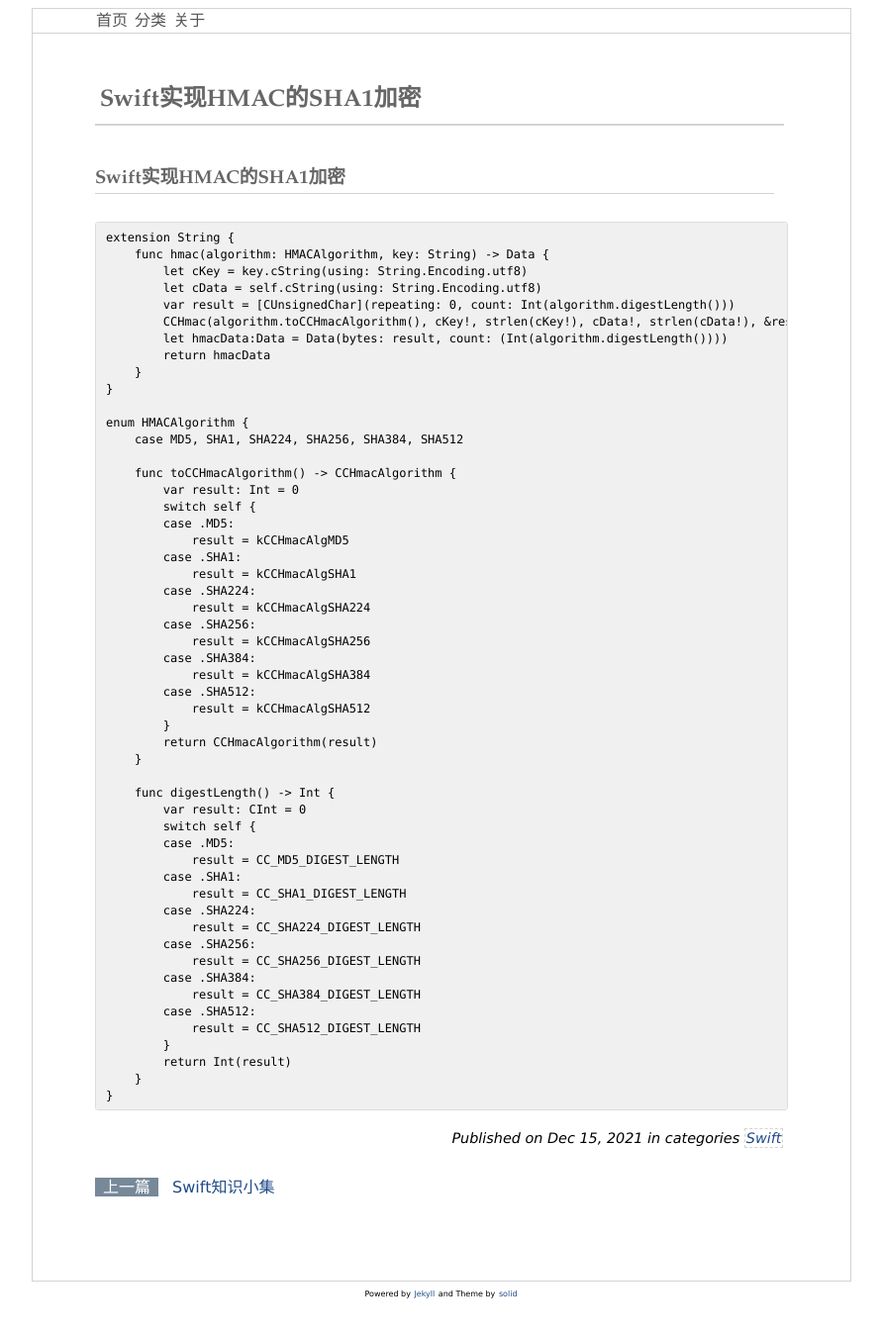
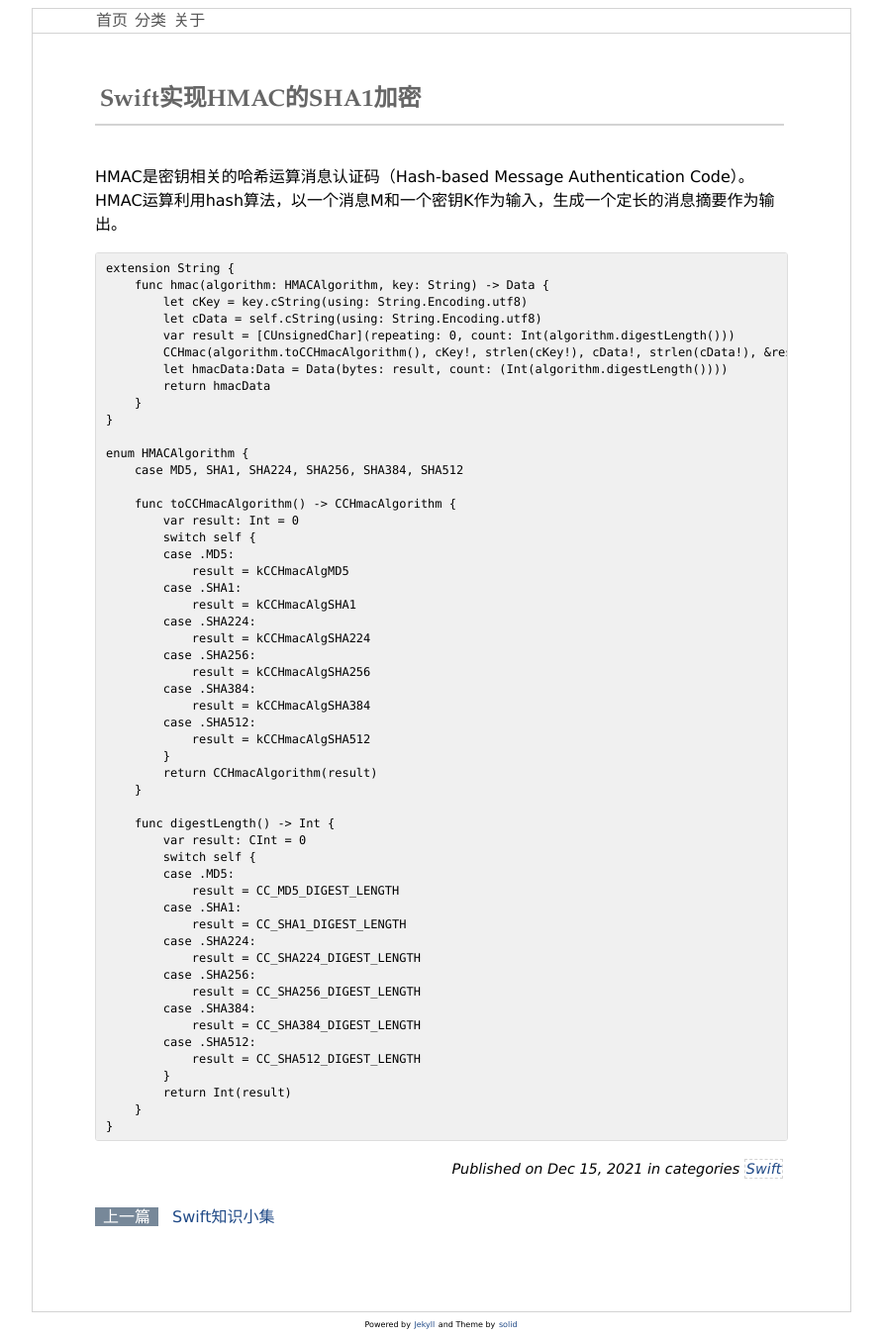
Before and after one commit to RunzhuZhao/RunzhuZhao.github.io, a Jekyll site: the page built from _posts/2021-12-15-Swift实现HMAC的SHA1加密.md, in a window 1280 px wide. Shown: the whole page at 99% size, without its empty margins (194-1085 px from the left). Built offline with Jekyll 4.4.1, drawn with Linux system fonts in a browser that asks for light colours; comment, search, counter and statistics services are not loaded; before the commit the page ends 1320 px from its top, so only the background shows below that.

Commit message:
Update 2021-12-15-Swift实现HMAC的SHA1加密.md

````diff
--- a/_posts/2021-12-15-Swift实现HMAC的SHA1加密.md
+++ b/_posts/2021-12-15-Swift实现HMAC的SHA1加密.md
@@ -7,7 +7,7 @@ keywords: HMAC, Swift
 ---
 
 
-### Swift实现HMAC的SHA1加密
+HMAC是密钥相关的哈希运算消息认证码（Hash-based Message Authentication Code）。HMAC运算利用hash算法，以一个消息M和一个密钥K作为输入，生成一个定长的消息摘要作为输出。
 
 ```
 extension String {
````
